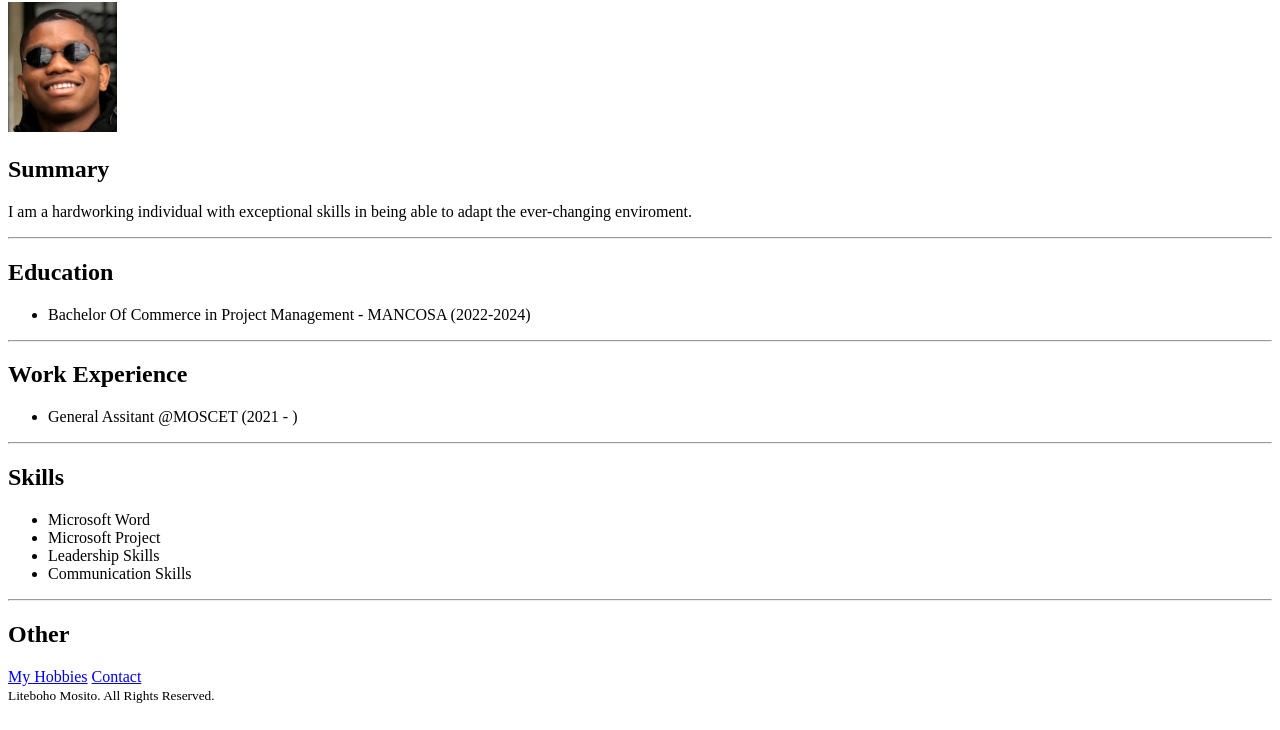
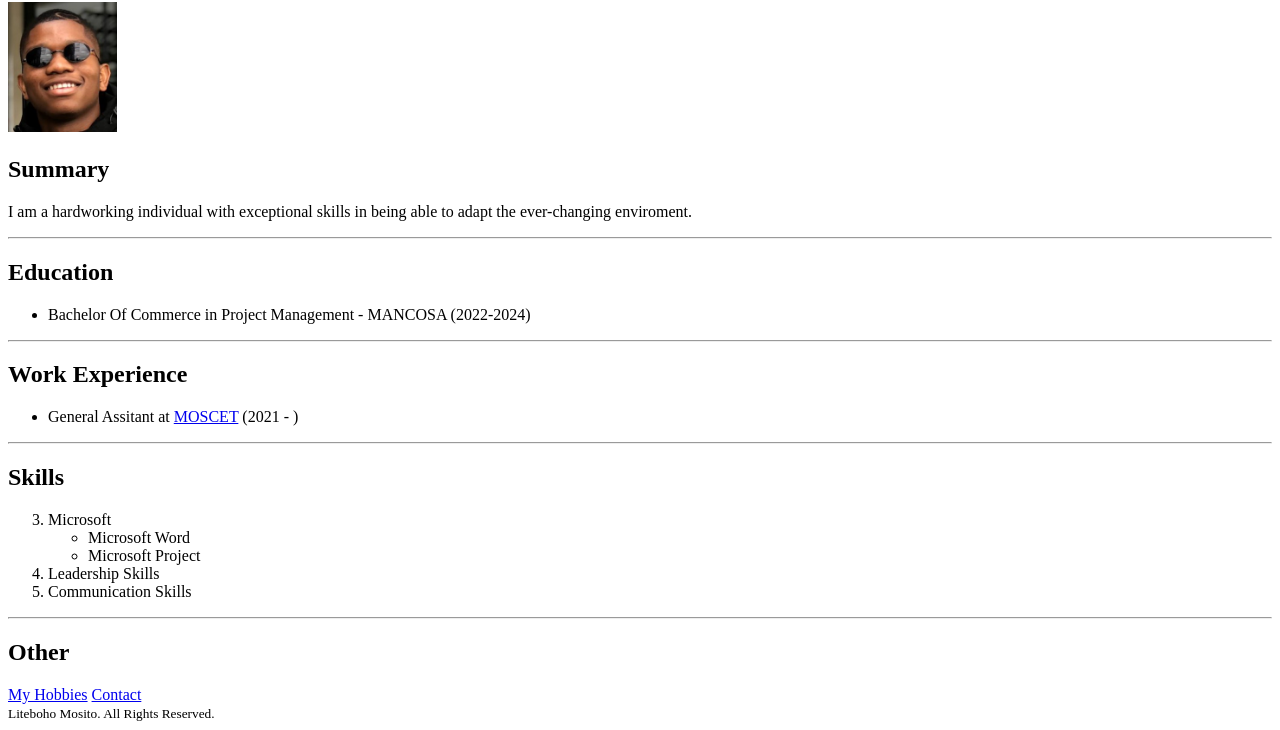
Before and after one commit to LT-Digital/My-Portfolio, a plain HTML site: page index.html in a window 1280 px wide. Shown: the part 78-808 px from the top of the page. Drawn offline with Linux system fonts and the light colour scheme.

Commit message:
Add files via upload

```diff
--- a/index.html
+++ b/index.html
@@ -22,18 +22,22 @@
 
   <h2>Work Experience</h2>
   <ul>
-    <li>General Assitant @MOSCET (2021 - )</li>
+    <li>General Assitant at <a href="http://moscet.co.ls/">MOSCET</a>  (2021 - )</li>
   </ul>
 
   <hr />
 
   <h2>Skills</h2>
-  <ul>
-    <li>Microsoft Word</li>
-    <li>Microsoft Project</li>
+  <ol start="3">
+    <li>Microsoft
+      <ul>
+        <li>Microsoft Word</li>
+        <li>Microsoft Project</li>
+      </ul>
+    </li>
     <li>Leadership Skills</li>
     <li>Communication Skills</li>
-  </ul>
+  </ol>
 
   <hr />
 
```
